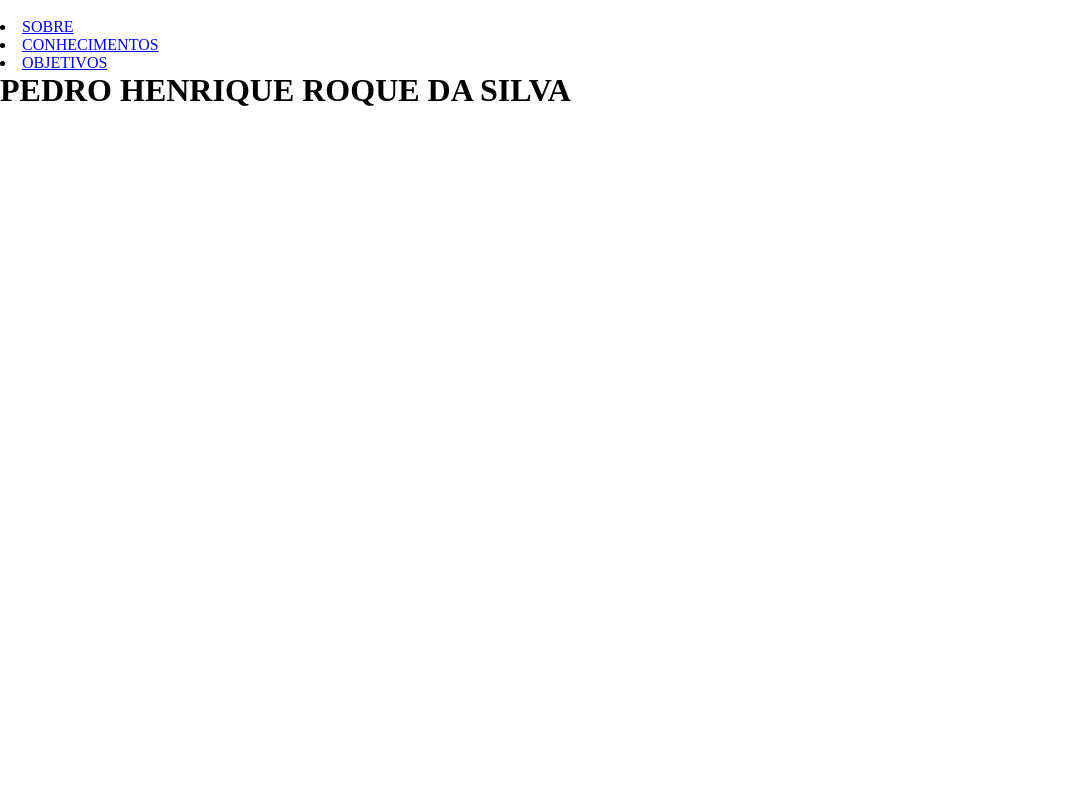
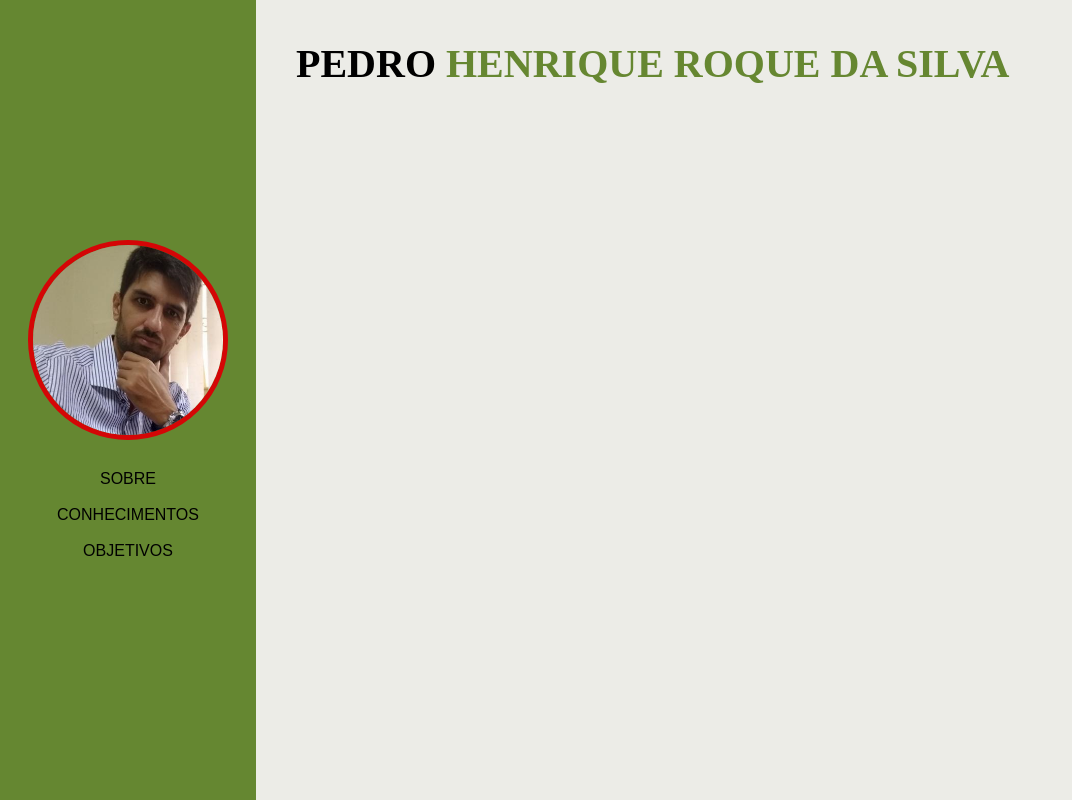
Before and after one commit to p3dr0k1rk/curriculo-digital, a plain HTML site: page index.html in a window 1280 px wide. Shown: the whole page, without its empty margins (0-1072 px from the left). Drawn offline with Linux system fonts and the light colour scheme.

Commit message:
estilizando

```diff
--- a/index.html
+++ b/index.html
@@ -12,21 +12,22 @@
 <body>
     <aside class="sidebar">
         <picture class="foto">
-            <img src="" alt="">
+            <img src="./imagens/FOTO PARA USAR.jpg" alt="">
         </picture>
         <nav class="menu">
-            <li> <a href="#">SOBRE</a></li>
+            <li><a href="#">SOBRE</a></li>
+            <br>
             <li><a href="./conhecimentos.html">CONHECIMENTOS</a></li>
+            <br>
             <li><a href="./objetivos.html">OBJETIVOS</a></li>
         </nav>
     </aside>
     <main>
         <header>
-            <h1>PEDRO HENRIQUE ROQUE DA SILVA</h1>
+            <h1>PEDRO <span class="sobrenome">HENRIQUE ROQUE DA SILVA</span></h1>
         </header>
 
     </main>
-
 </body>
 
 </html>
--- a/style.css
+++ b/style.css
@@ -1,5 +1,60 @@
-*{
-    margin: 0;
-    padding: 0;
+* {
+  margin: 0;
+  padding: 0;
+  box-sizing: border-box;
+}
+body{
+  background-color: #ecece7;
+  font-size: 1em;
+  display: flex;
 
 }
+.sidebar {
+  width: 20%;
+  height: 100vh;
+  background-color: rgba(82, 120, 23, 0.876);
+  position: relative;
+  padding: 20px;
+  border: 1px soldid green;
+  display: flex;
+  flex-direction: column;
+  align-items: center;
+  justify-content: center;
+}
+.foto {
+  image-orientation: flip;
+  width: 200px;
+  height: 200px;
+  border-radius: 50%;
+  border: 5px solid #d40606;
+  box-shadow: 0px 0px 2rem rgba(176, 9, 9, 0);
+  overflow: hidden;
+  position: relative;
+}
+.foto img{
+  position: absolute;
+  width: 200px;
+}
+.menu{
+  margin-top: 30px;
+  display: flex;
+  flex-direction: column;
+  align-items: center;
+  list-style: none;
+}
+.menu a{
+  text-decoration: none;
+  font-family: Arial, Helvetica, sans-serif;
+  color: black;
+  }
+  .sobrenome{
+    color:  rgba(82, 120, 23, 0.876)
+  }
+  h1{
+    font-size: 2.5rem;
+    font-weight: 700;
+  }
+  main{
+    max-width: 70%;
+    padding: 40px 40px 20px 40px;
+  }
```
Also changed, not shown: conhecimentos.html (+14 -1 lines), objetivos.html (+14 -1 lines), imagens/FOTO PARA USAR.jpg (added).
